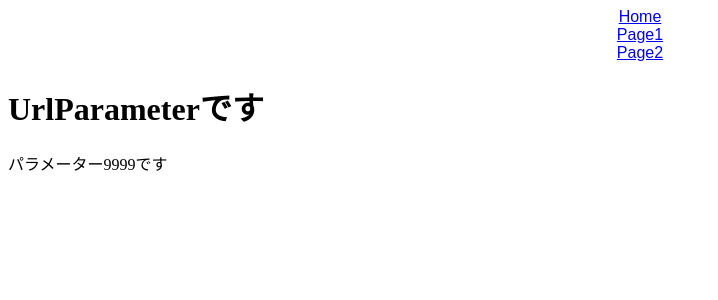
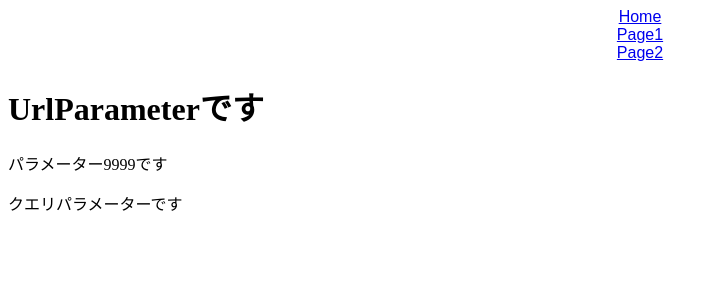
Before and after one commit to ShoheiTakino/react-router, a React (Create React App) app: page /page2/9999 in a window 1280 px wide. Shown: the top 300 px of the page, without its empty margins (0-718 px from the left). Built offline with nearby package versions, Linux system fonts and the light colour scheme.

Commit message:
queryパラメータ

```diff
--- a/src/Page2.jsx
+++ b/src/Page2.jsx
@@ -5,6 +5,8 @@
     <div>
       <h1>Page2です</h1>
       <Link to="/page2/9999">URL Parameter</Link>
+      <br />
+      <Link to="/page2/9999?name=hogehoge">Query Parameter</Link>
     </div>
   );
 };
--- a/src/UrlParameter.jsx
+++ b/src/UrlParameter.jsx
@@ -1,11 +1,15 @@
-import { useParams } from "react-router-dom";
+import { useParams, useLocation } from "react-router-dom";
 
 export const UrlParameter = () => {
   const { id } = useParams();
+  const { search } = useLocation();
+  const query = new URLSearchParams(search);
+  console.log(query);
   return (
     <div>
       <h1>UrlParameterです</h1>
       <p>パラメーター{id}です</p>
+      <p>クエリパラメーター{query.get("name")}です</p>
     </div>
   );
 };
```
